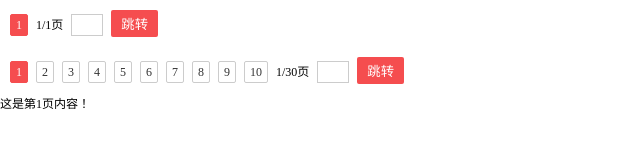
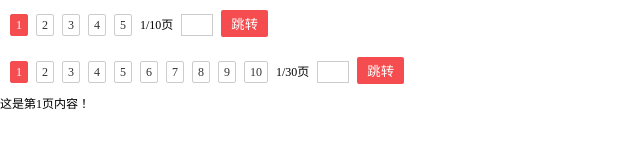
Before and after one commit to joy-yi0905/pagination, a plain HTML site: page index.html in a window 1280 px wide. Shown: the whole page, without its empty margins (0-640 px from the left). Drawn offline with Linux system fonts and the light colour scheme.

Commit message:
更新语法

```diff
--- a/index.html
+++ b/index.html
@@ -37,11 +37,12 @@ a{text-decoration:none;color:#333;}
 <script src="js/pagination.js"></script>
 <script>
 
-    var slider = new pagination({
-        container : document.getElementById('page')
+    var slider = new Pagination({
+        container : document.getElementById('page'),
+        pageTotal: 10
     });
 
-    var slider2 = new pagination({
+    var slider2 = new Pagination({
         container : document.getElementById('page2'),
         pageNow: 1,
         pageTotal: 30,
--- a/js/pagination.js
+++ b/js/pagination.js
@@ -1,24 +1,4 @@
 (function(){
-
-    var pagination = function (opt) {
-
-        this.options = {
-            container: opt.container,
-            pageNow: opt.pageNow || 1,
-            pageTotal: opt.pageTotal || 1,
-            pageDisplay: opt.pageDisplay || 5,
-            callback: opt.callback || function(){}
-        };
-
-        this.config = {
-            showNumMin: 1,
-            showNumMax: 5,
-            showNumCurrent: 1,
-            showIndex: 0
-        };
-
-        this.init();
-    };
 
     var queryUrlPara = function() {
         var href = window.location.href,
@@ -52,8 +32,29 @@
         return urlParaStr;
     };
 
-    pagination.prototype = {
+    function Pagination(opt) {
+
+        this.options = {
+            container: opt.container,
+            pageNow: opt.pageNow || 1,
+            pageTotal: opt.pageTotal || 1,
+            pageDisplay: opt.pageDisplay || 5,
+            callback: opt.callback || function(){}
+        };
+
+        this.config = {
+            showNumMin: 1,
+            showNumMax: 5,
+            showNumCurrent: 1,
+            showIndex: 0
+        };
+
+        this.init();
+    };
+
+    Pagination.prototype = {
         pageNowNum: queryUrlPara.page/1 || 1,
+
         render: function () {
             var self = this,
                 pageHtml = '';
@@ -100,14 +101,17 @@
 
             self.options.container.innerHTML = pageHtml;
         },
+
         setUrlPara: function() {
             var urlPara = queryUrlPara;
             urlPara.page = this.config.showNumCurrent;
             window.location.search = joinUrlPara(urlPara);
         },
+
         matchNum: function (ele) {
             ele.value = ele.value.replace(/\D+/g,'');
         },
+
         gotoPage: function (ele) {
             this.config.showNumCurrent = ele.getAttribute('data-page');
             if(this.config.showNumCurrent == this.pageNowNum){
@@ -115,6 +119,7 @@
             }
             this.setUrlPara();
         },
+
         jumpPage: function (ele) {
             this.config.showNumCurrent = ele.value;
             if(this.config.showNumCurrent){
@@ -128,16 +133,19 @@
                 alert('请输入页数！');
             }
         },
+
         prevPage: function (ele) {
             this.pageNowNum -= 1;
             this.config.showNumCurrent = this.pageNowNum;
             this.setUrlPara();
         },
+
         nextPage: function (ele) {
             this.pageNowNum += 1;
             this.config.showNumCurrent = this.pageNowNum;
             this.setUrlPara();
         },
+
         init: function () {
 
             this.render();
@@ -194,5 +202,5 @@
         }
     };
 
-    window.pagination = pagination;
-})()
+    window.Pagination = Pagination;
+})();
```
